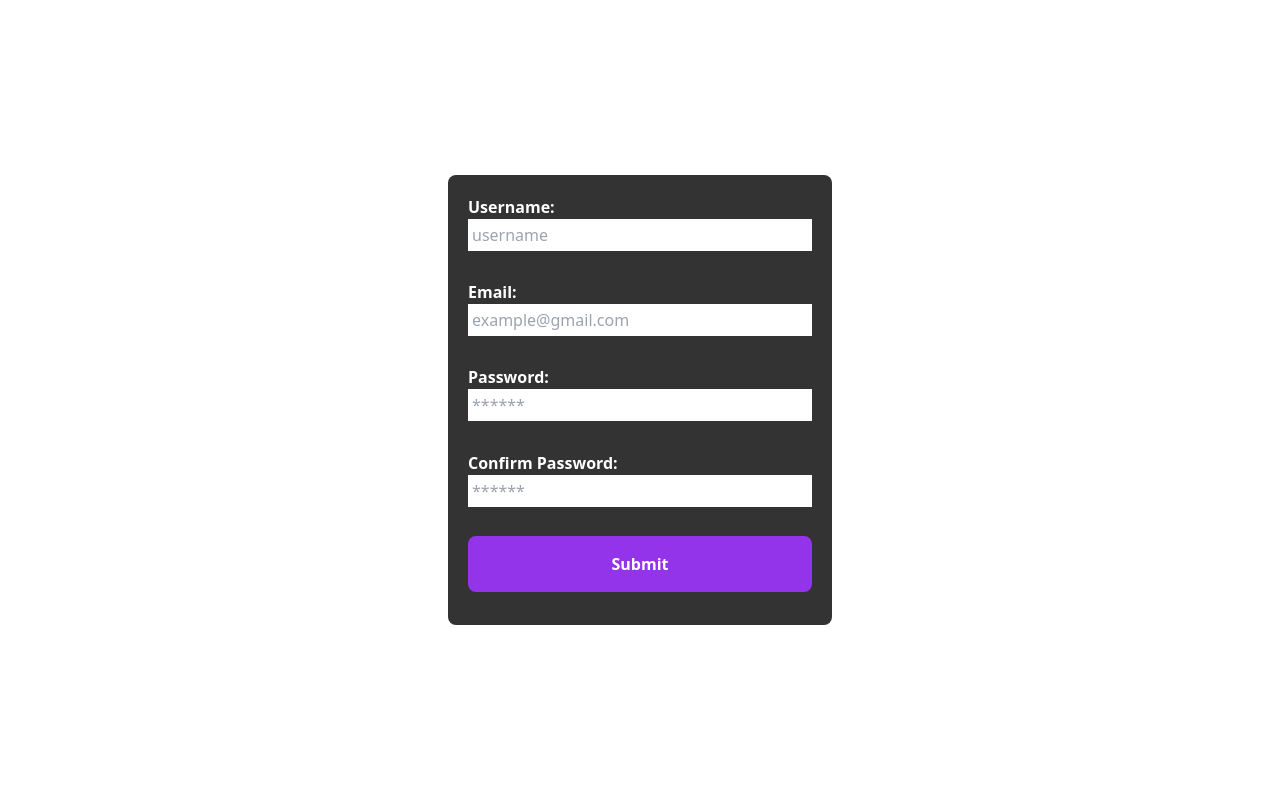
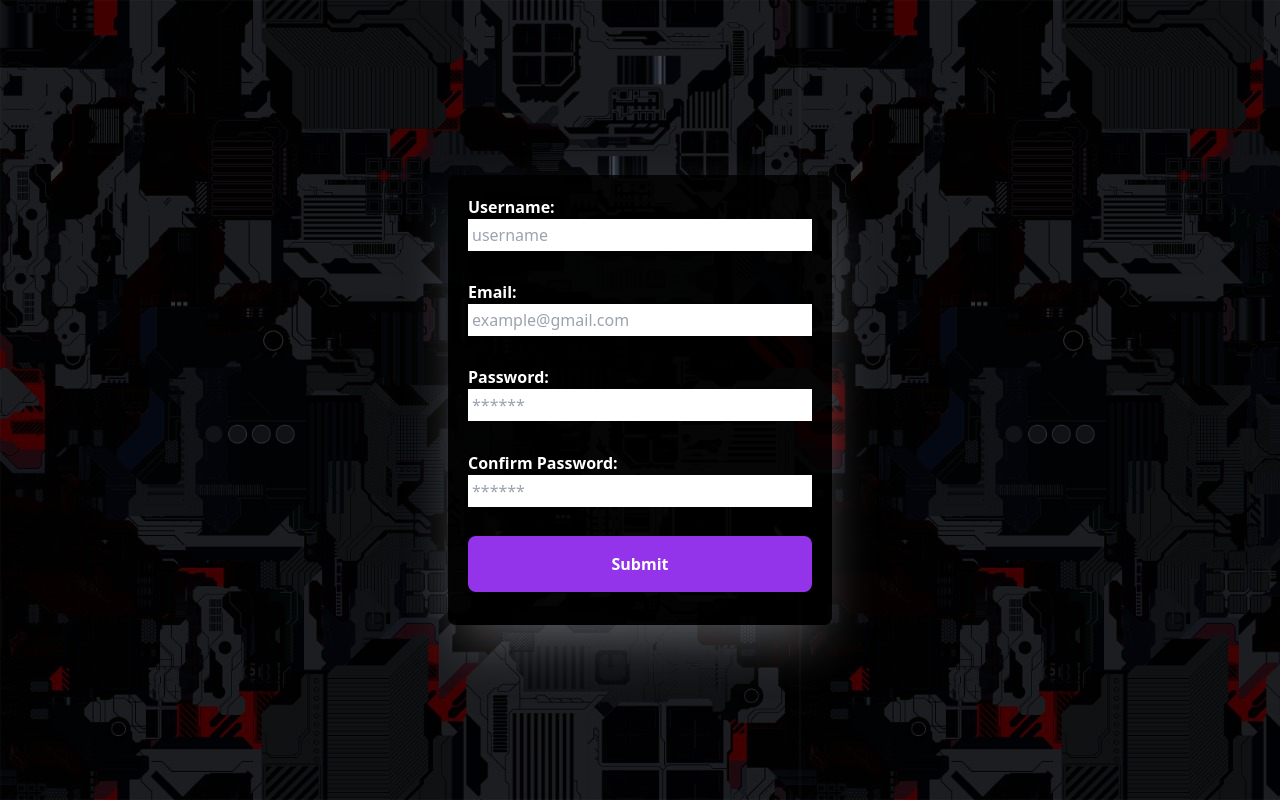
Before and after one commit to RobinSen2217/DADA-CON, a React (Vite) app: page /login in a window 1280 px wide. Built offline with nearby package versions, Linux system fonts and the light colour scheme; a web font is replaced by a local one.

Commit message:
designed login page

```diff
--- a/package.json
+++ b/package.json
@@ -10,6 +10,7 @@
     "preview": "vite preview"
   },
   "dependencies": {
+    "axios": "^1.5.0",
     "react": "^18.2.0",
     "react-dom": "^18.2.0",
     "react-icons": "^4.10.1",
--- a/src/Components/Login.jsx
+++ b/src/Components/Login.jsx
@@ -1,7 +1,7 @@
 import React, { useState } from 'react';
 
 const Login = () => {
-    // document.body.style.backgroundImage=''
+// document.body.style.backgroundImage='/loginBg.jpg'
   const [formData, setFormData] = useState({
     username: '',
     email: '',
@@ -50,8 +50,8 @@ const Login = () => {
   }
 
   return (
-    <div className='flex justify-center items-center w-screen h-screen text-white'>
-        <form onSubmit={handleSubmit} className='h-[450px] w-96 bg-black/80 grid grid-cols-1 grid-rows-5 gap-y-4 rounded-lg p-5'>
+    <div className="flex justify-center items-center w-screen h-screen text-white bg-[url('/loginBg.jpg')] ">
+        <form onSubmit={handleSubmit} className='h-[450px] shadow-2xl shadow-gray-300/40  w-96 bg-black/80 grid grid-cols-1 grid-rows-5 gap-y-4 rounded-lg p-5'>
       <div>
         <label className='block font-semibold '>Username:</label>
         <input
```
Also changed, not shown: public/loginBg.jpg (added), 1 other file (tests, documents, lock files or other folders).
